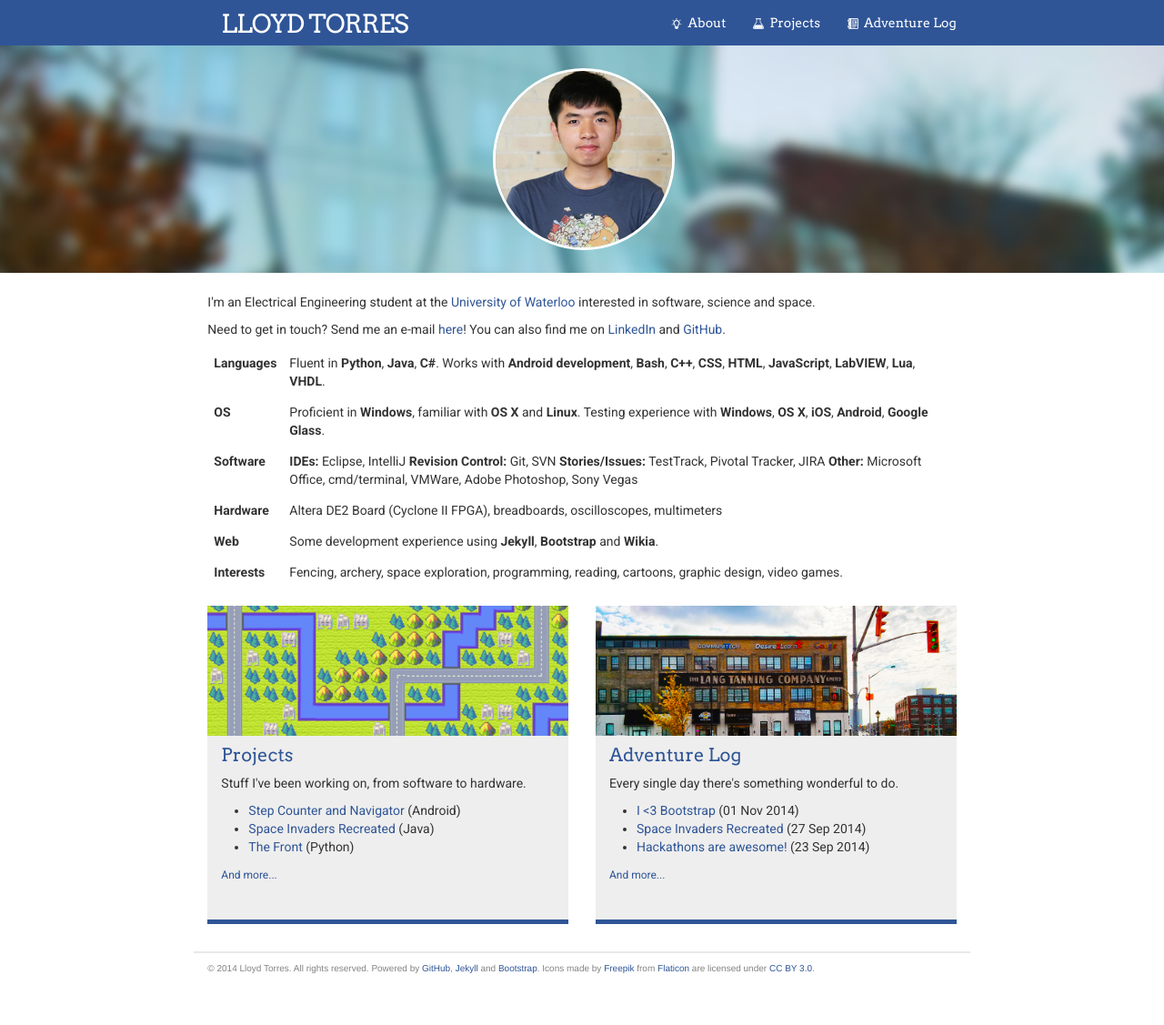
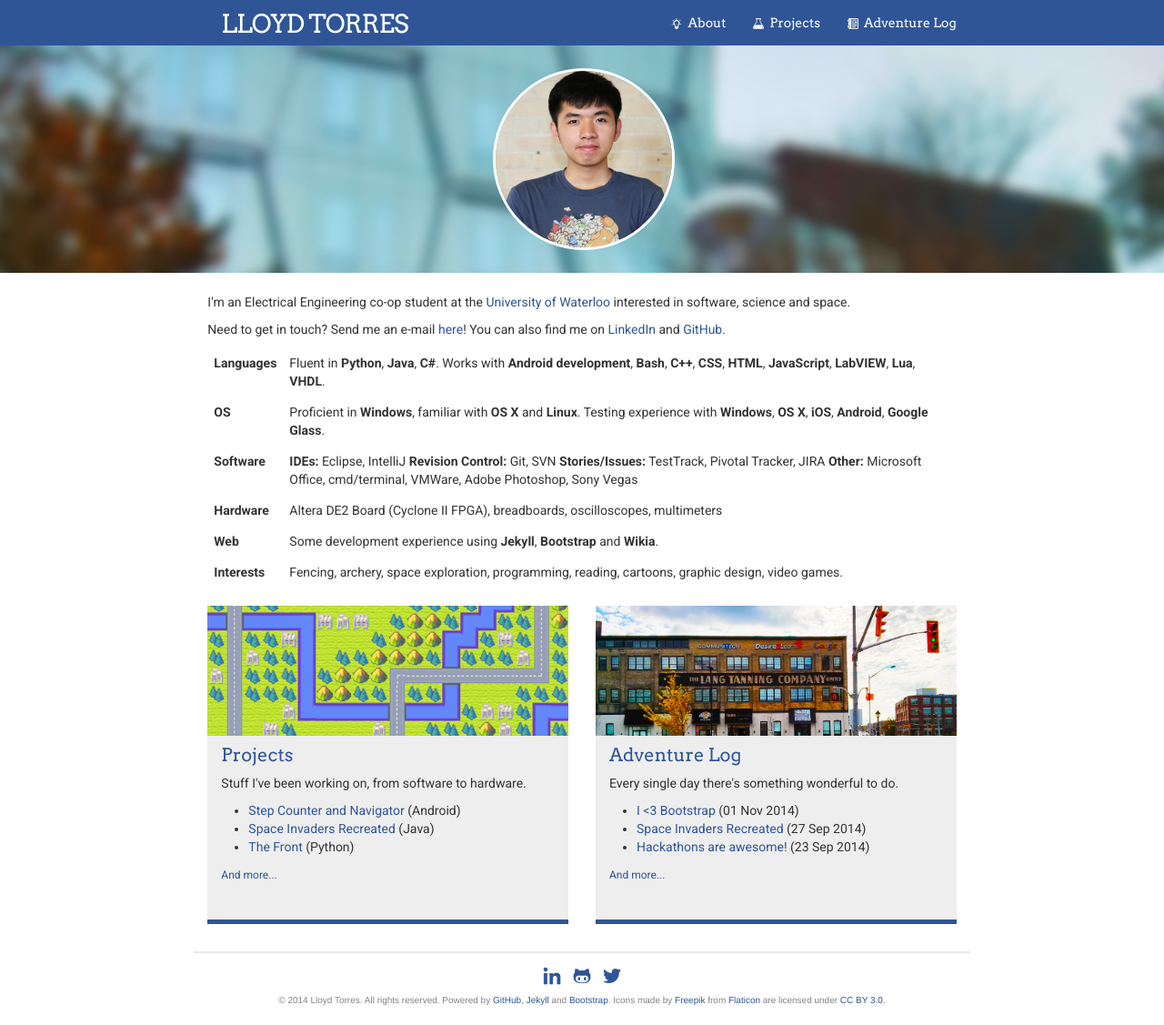
Before and after one commit to lloydtorres/lloydtorres.github.io, a Jekyll site: the page built from index.html, in a window 1280 px wide and 1127 px high. Shown: the whole window at 91% size. Built offline with Jekyll 4.4.1, drawn with Linux system fonts in a browser that asks for light colours; nearby versions of some CDN libraries.

Commit message:
Add social links to footer

```diff
--- a/_includes/footer.html
+++ b/_includes/footer.html
@@ -1,6 +1,17 @@
-<footer class="site-footer col-md-offset-2 col-md-8">
+<footer class="coverup">
 
-        <p class="text">© 2014 Lloyd Torres. All rights reserved.
-        <span class="multiline">Powered by <a href="https://github.com/" title="GitHub">GitHub</a>, <a href="http://jekyllrb.com/" title="Jekyll">Jekyll</a> and <a href="http://getbootstrap.com/" title="Bootstrap">Bootstrap</a>.</span> <span class="multiline">Icons made by <a href="http://www.freepik.com" title="Freepik">Freepik</a> from <a href="http://www.flaticon.com" title="Flaticon">Flaticon</a> are licensed under <a href="http://creativecommons.org/licenses/by/3.0/" title="Creative Commons BY 3.0">CC BY 3.0</a>.</span></p>
+    <div class="site-footer col-md-offset-2 col-md-8 col-center">
+
+        <div class="social-icons">
+            <a href="https://www.linkedin.com/in/lartorres"><img src="/images/linkedin.png"/></a>
+            <a href="https://github.com/lloydtorres"><img src="/images/github.png"/></a>
+            <a href="https://twitter.com/ImperatorTorres"><img src="/images/twitter.png"/></a>
+        </div>
+
+        © 2014 Lloyd Torres. All rights reserved.
+        <span class="multiline">Powered by <a href="https://github.com/" title="GitHub">GitHub</a>, <a href="http://jekyllrb.com/" title="Jekyll">Jekyll</a> and <a href="http://getbootstrap.com/" title="Bootstrap">Bootstrap</a>.</span>
+        <span class="multiline">Icons made by <a href="http://www.freepik.com" title="Freepik">Freepik</a> from <a href="http://www.flaticon.com" title="Flaticon">Flaticon</a> are licensed under <a href="http://creativecommons.org/licenses/by/3.0/" title="Creative Commons BY 3.0">CC BY 3.0</a>.</span></p>
+
+    </div>
 
 </footer>
--- a/_sass/_base.scss
+++ b/_sass/_base.scss
@@ -35,8 +35,6 @@ ul, ol, dl, figure,
     margin-bottom: $spacing-unit / 2;
 }
 
-
-
 /**
  * Images
  */
@@ -44,7 +42,6 @@ img {
     max-width: 100%;
     vertical-align: middle;
 }
-
 
 /**
  * Figures
@@ -56,8 +53,6 @@ figure > img {
 figcaption {
     font-size: $small-font-size;
 }
-
-
 
 /**
  * Lists
@@ -73,15 +68,12 @@ li {
     }
 }
 
-
-
 /**
  * Headings
  */
 h1, h2, h3, h4, h5, h6 {
     font-weight: 300;
 }
-
 
 
 /**
@@ -104,8 +96,6 @@ a {
     }
 }
 
-
-
 /**
  * Blockquotes
  */
@@ -121,8 +111,6 @@ blockquote {
         margin-bottom: 0;
     }
 }
-
-
 
 /**
  * Code formatting
@@ -160,6 +148,13 @@ pre {
         display: table;
         clear: both;
     }
+}
+
+.col-center {
+    display: block;
+    margin-left: auto;
+    margin-right: auto;
+    text-align: center;
 }
 
 /**
--- a/_sass/_layout.scss
+++ b/_sass/_layout.scss
@@ -67,6 +67,12 @@
     }
 }
 
+.social-icons img {
+    width: 30px;
+    padding: 5px;
+    padding-bottom: 10px;
+}
+
 /**
  * Jumbotron
  */
@@ -75,7 +81,6 @@
     z-index: -2;
     height: 350px;
     width: 100%;
-    overflow: hidden;
     top: 50px;
     left: 0px;
     background-repeat: no-repeat;
--- a/index.html
+++ b/index.html
@@ -4,7 +4,7 @@ header: "/images/header.png"
 picoverlay: "/images/me.png"
 ---
 
-<p class="text">I'm an Electrical Engineering student at the <a href="http://uwaterloo.ca/">University of Waterloo</a>
+<p class="text">I'm an Electrical Engineering co-op student at the <a href="http://uwaterloo.ca/">University of Waterloo</a>
 interested in software, science and space.</p>
 
 <p class="text">Need to get in touch? Send me an e-mail <a href="mailto:contact.lloyd.torres@gmail.com">here</a>! You can also find me on <a href="https://www.linkedin.com/in/lartorres">LinkedIn</a> and <a href="https://github.com/lloydtorres">GitHub</a>.</p>
```
